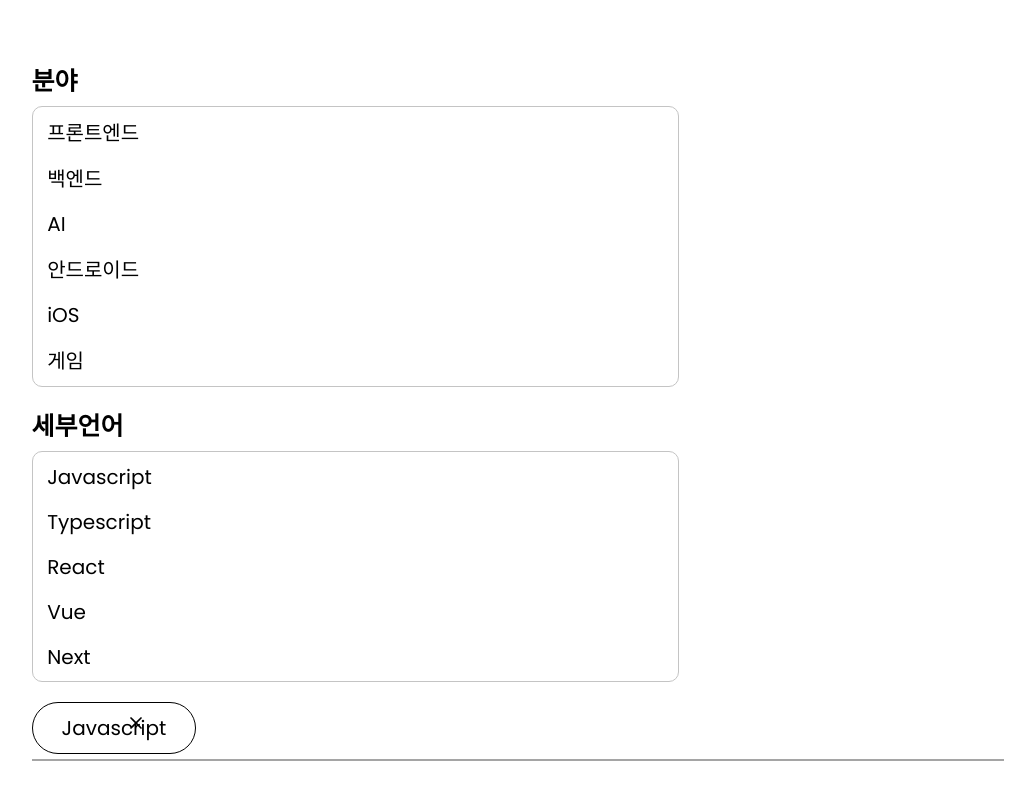
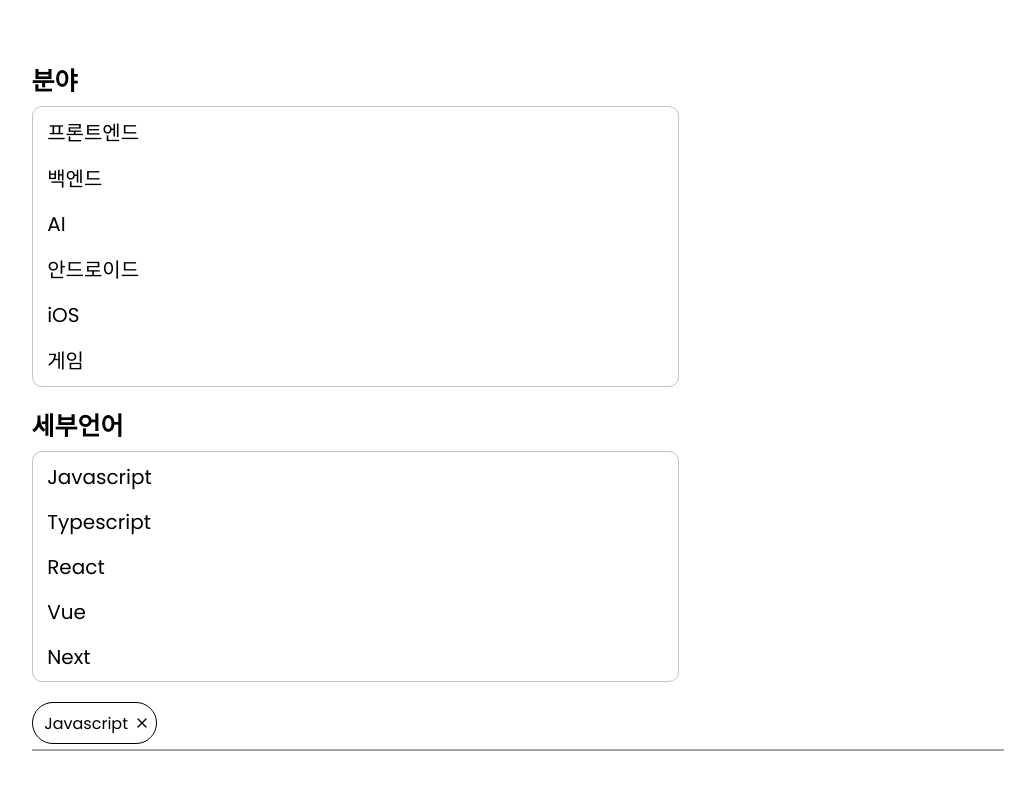
Before and after one commit to Frame-in-Puzzle/Puzzle-Front, a React (Create React App) app: page /profile in a window 1280 px wide. Shown: the part 1212-2012 px from the top of the page, without its empty margins (122-1157 px from the left). Built offline with nearby package versions, Linux system fonts and the light colour scheme; a web font is replaced by a local one.

Commit message:
Update : ProfileSelectBox Language 추가

```diff
--- a/src/Components/Profile/ProfileSelectBox/ProfileSelectBox.tsx
+++ b/src/Components/Profile/ProfileSelectBox/ProfileSelectBox.tsx
@@ -17,8 +17,7 @@ const ProfileSelectBox = () => {
       </div>
       <div css={S.LanguageWrapper}>
         <div css={S.Language}>
-          <p>Javascript</p>
-          <FiX css={S.Icon} />
+          Javascript <FiX css={S.Icon} />
         </div>
       </div>
       <hr css={S.Line} />
--- a/src/Components/Profile/ProfileSelectBox/Style.ts
+++ b/src/Components/Profile/ProfileSelectBox/Style.ts
@@ -18,20 +18,16 @@ export const DropDownWrapper = css`
 `;
 
 export const LanguageWrapper = css`
+  width: 20%;
   display: flex;
-  flex-direction: row;
-  justify-content: space-between;
 `;
 
 export const Language = css`
+  border: 1px solid #000000;
+  border-radius: 50px;
+  padding: 4% 6%;
   display: flex;
   justify-content: space-between;
-  border: 1px solid #000000;
-  box-sizing: border-box;
-  border-radius: 50px;
-  font-style: normal;
-  font-size: ${theme.fonts.h5};
-  padding: 10px 29px;
 `;
 
 export const Line = css`
@@ -42,6 +38,7 @@ export const Line = css`
 `;
 
 export const Icon = css`
-  position: absolute;
-  margin-left: 5%;
+  position: relative;
+  top: 4px;
+  left: 6px;
 `;
```
